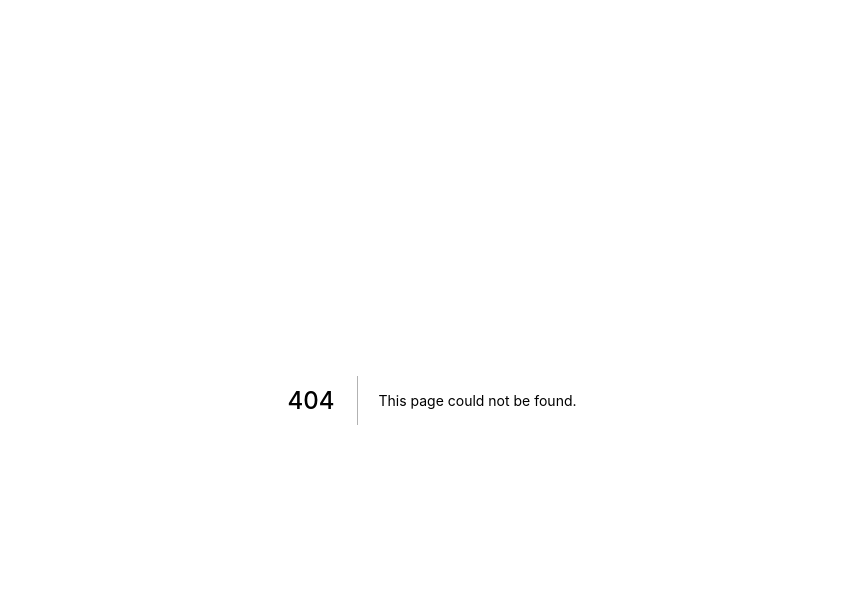
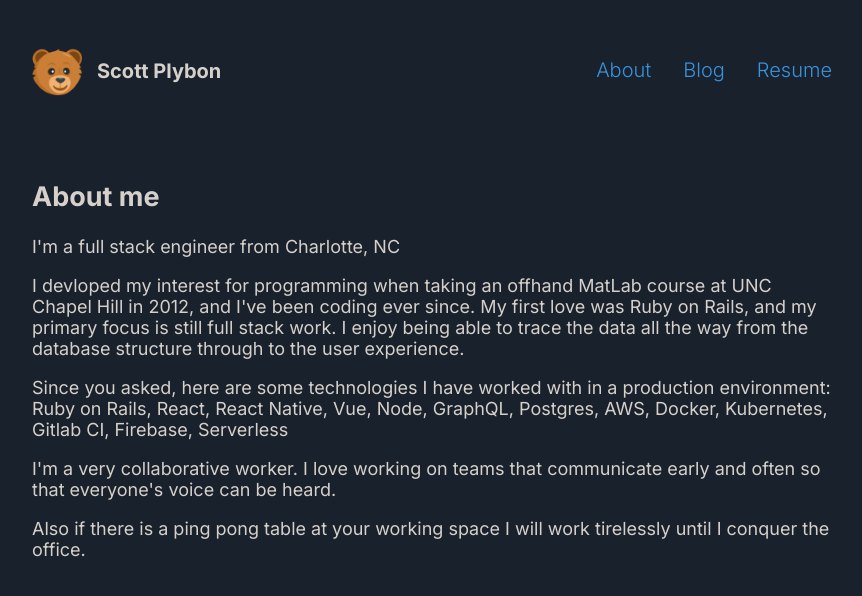
Before and after one commit to splybon/portfolio, a Next.js app: page /about in a window 1280 px wide. Before the commit this address had no page. Shown: the top 596 px of the page, without its empty margins (208-1070 px from the left). Built offline with nearby package versions, Linux system fonts and the light colour scheme.

Commit message:
feature: Creating about page

```diff
--- a/components/nav-links.js
+++ b/components/nav-links.js
@@ -1,5 +1,5 @@
 export default [
-  { title: "About", page: "/" },
+  { title: "About", page: "/about" },
   { title: "Blog", page: "/blog" },
   { title: "Resume", page: "/Resume.pdf" },
 ];
--- /dev/null
+++ b/pages/about.js
@@ -0,0 +1,35 @@
+import React from "react";
+import Layout from "../components/Layout";
+import styles from "./about.module.css";
+
+const About = () => (
+  <Layout title="About Me">
+    <section className={styles.about}>
+      <h1>About me</h1>
+      <p>I'm a full stack engineer from Charlotte, NC</p>
+      <p>
+        I devloped my interest for programming when taking an offhand MatLab
+        course at UNC Chapel Hill in 2012, and I've been coding ever since. My
+        first love was Ruby on Rails, and my primary focus is still full stack
+        work. I enjoy being able to trace the data all the way from the database
+        structure through to the user experience.
+      </p>
+      <p>
+        Since you asked, here are some technologies I have worked with in a
+        production environment: Ruby on Rails, React, React Native, Vue, Node,
+        GraphQL, Postgres, AWS, Docker, Kubernetes, Gitlab CI, Firebase,
+        Serverless
+      </p>
+      <p>
+        I'm a very collaborative worker. I love working on teams that
+        communicate early and often so that everyone's voice can be heard.
+      </p>
+      <p>
+        Also if there is a ping pong table at your working space I will work
+        tirelessly until I conquer the office.
+      </p>
+    </section>
+  </Layout>
+);
+
+export default About;
--- /dev/null
+++ b/pages/about.module.css
@@ -0,0 +1,3 @@
+.about {
+  grid-column: 2/4;
+}
--- a/pages/index.js
+++ b/pages/index.js
@@ -50,7 +50,7 @@ export default function Home({ posts, projects }) {
           </li>
         </ul>
         <h2 className={styles.sectionHeader}>
-          Recent Posts &nbsp; <Link href="/blog">View all >></Link>
+          Recent Posts &nbsp; <Link href="/blog">View all &gt;&gt;</Link>
         </h2>
         <section className={styles.cards}>
           {posts.map((post) => (
```
